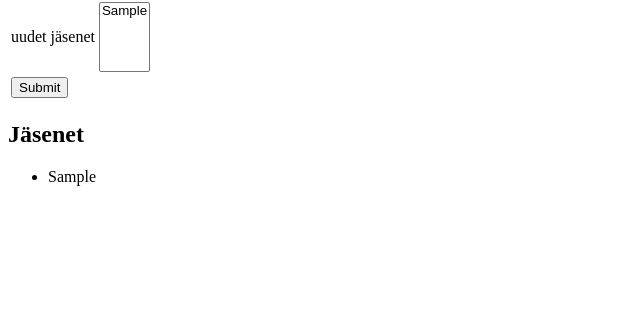
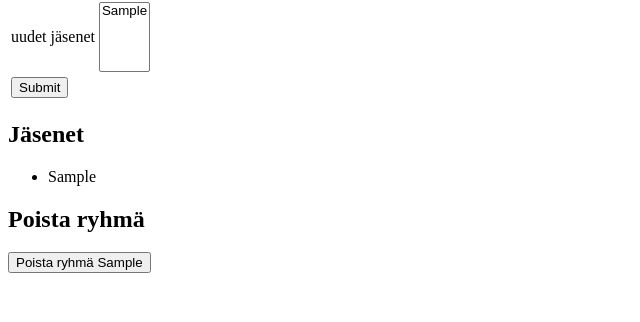
Before and after one commit to helihyv/foorumi, a Flask app: page /ryhmat/1/ in a window 1280 px wide. Shown: the part 252-574 px from the top of the page, without its empty margins (0-640 px from the left). Run offline with Flask 2, Linux system fonts and the light colour scheme; tables that the repository leaves empty hold one stand-in row (values such as "Sample post").

Commit message:
Ryhmän poistaminen
Ryhmän voi poistaa yksittäisen ryhmän tietojen sivulla.
 Uudelleenohjaa ryhmien listaukseen.

```diff
--- a/application/ryhmat/views.py
+++ b/application/ryhmat/views.py
@@ -45,3 +45,12 @@ def lisaa_jasenia(ryhma_id):
     print(ryhma.jasenet)
 
     return redirect(url_for("ryhma", ryhma_id=ryhma_id))
+
+@app.route("/ryhmat<ryhma_id>/poista", methods=["POST"])
+def ryhmat_poista(ryhma_id):
+    ryhma = Ryhma.query.get_or_404(ryhma_id)
+
+    db.session.delete(ryhma)
+    db.session.commit()
+
+    return redirect(url_for("ryhmat"))
--- a/application/templates/ryhmat/ryhma.html
+++ b/application/templates/ryhmat/ryhma.html
@@ -26,4 +26,8 @@
   </li>
   {% endfor %}
 </ul>
+<h2>Poista ryhmä</h2>
+<form action="{{ url_for('ryhmat_poista', ryhma_id =ryhma.id) }}" method="POST">
+  <input type="submit" value="Poista ryhmä {{ ryhma.nimi }}" />
+</form>
 {% endblock %}
```
